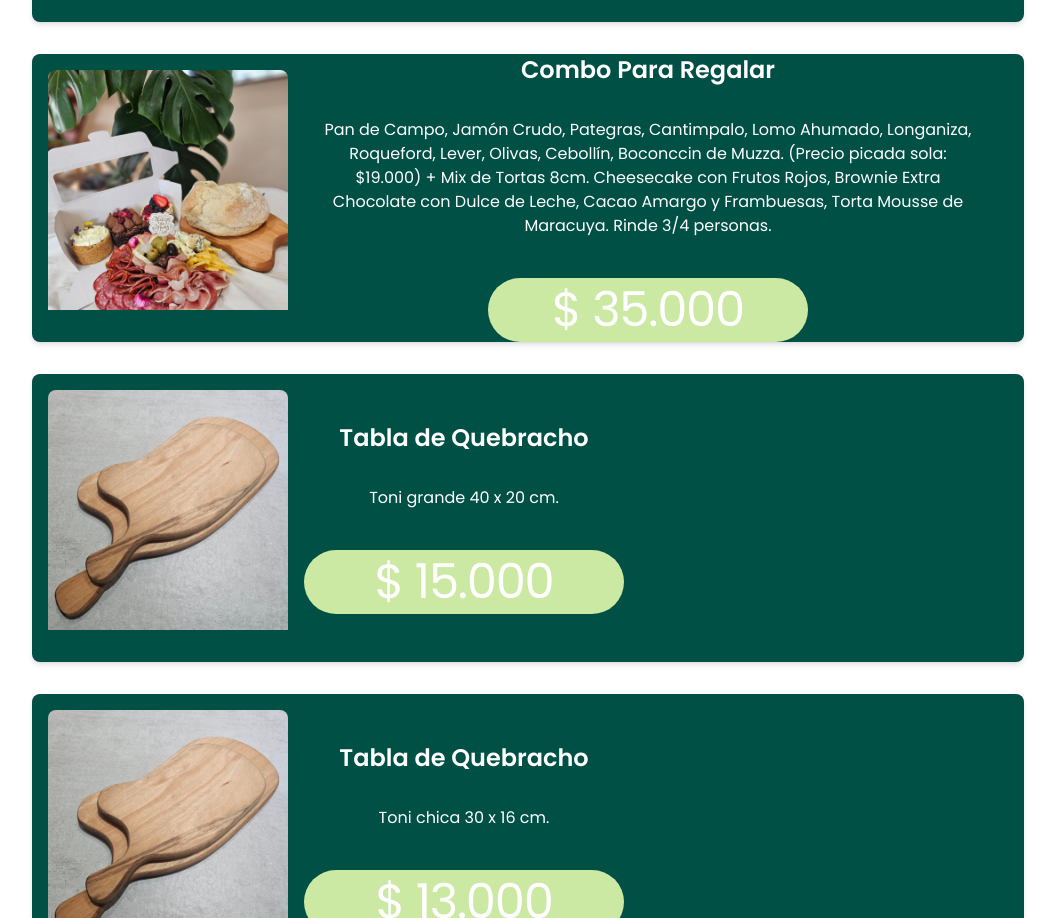
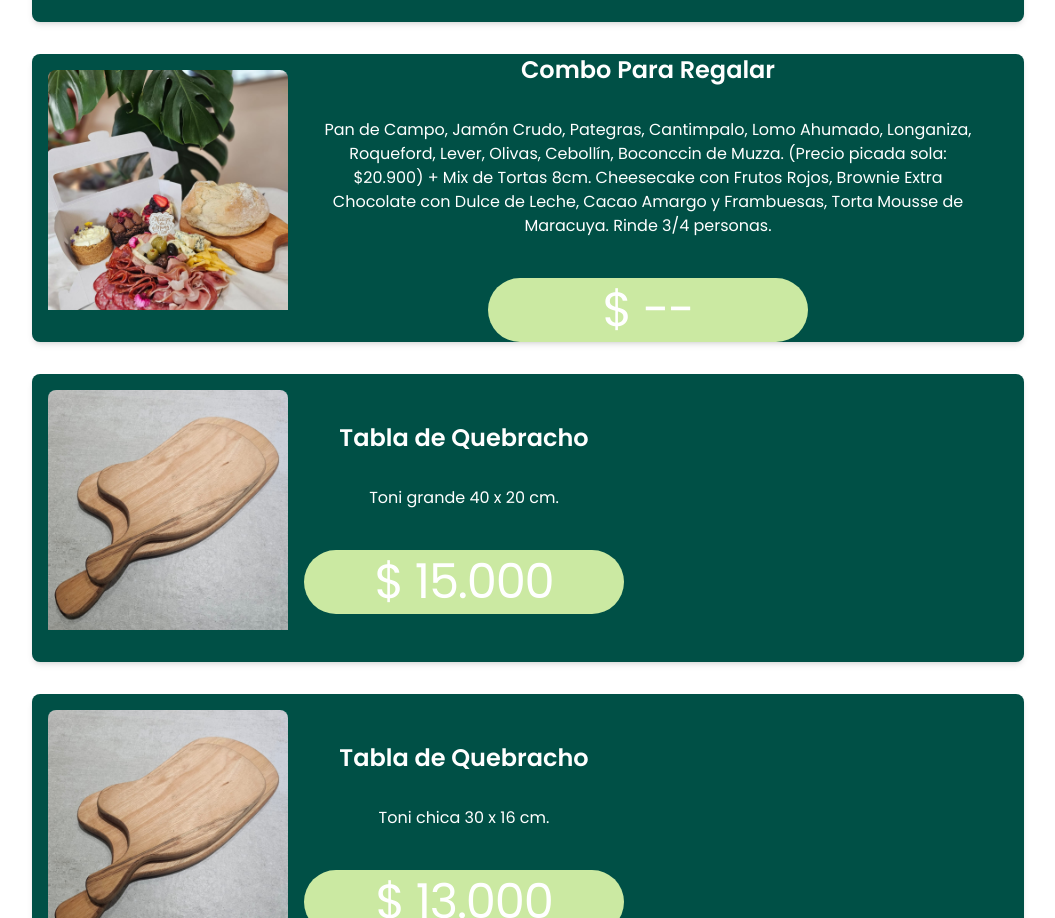
Before and after one commit to silversurferbeats/elprogreso, a Next.js app: page / in a window 1280 px wide. Shown: the part 3064-3982 px from the top of the page, without its empty margins (112-1167 px from the left). Built offline with nearby package versions, Linux system fonts and the light colour scheme.

Commit message:
fix(BestBusiness): corrected Combo Para Regalar price

```diff
--- a/src/components/BestBusiness/BestBusiness.data.ts
+++ b/src/components/BestBusiness/BestBusiness.data.ts
@@ -62,8 +62,8 @@ export const dataFeaturesBusiness: BestBusinessData = [
     img: "/assets/image9.png",
     title: "Combo Para Regalar",
     description:
-      "Pan de Campo, Jamón Crudo, Pategras, Cantimpalo, Lomo Ahumado, Longaniza, Roqueford, Lever, Olivas, Cebollín, Boconccin de Muzza. (Precio picada sola: $19.000) + Mix de Tortas 8cm. Cheesecake con Frutos Rojos, Brownie Extra Chocolate con Dulce de Leche, Cacao Amargo y Frambuesas, Torta Mousse de Maracuya. Rinde 3/4 personas.",
-    price: "$ 35.000",
+      "Pan de Campo, Jamón Crudo, Pategras, Cantimpalo, Lomo Ahumado, Longaniza, Roqueford, Lever, Olivas, Cebollín, Boconccin de Muzza. (Precio picada sola: $20.900) + Mix de Tortas 8cm. Cheesecake con Frutos Rojos, Brownie Extra Chocolate con Dulce de Leche, Cacao Amargo y Frambuesas, Torta Mousse de Maracuya. Rinde 3/4 personas.",
+    price: "$ --",
   },
   {
     id: 9,
```
